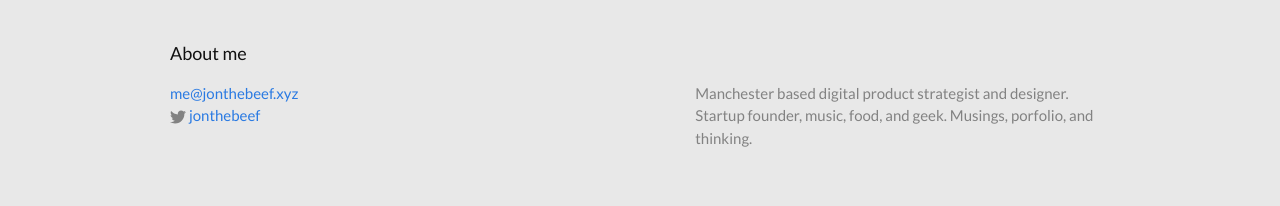
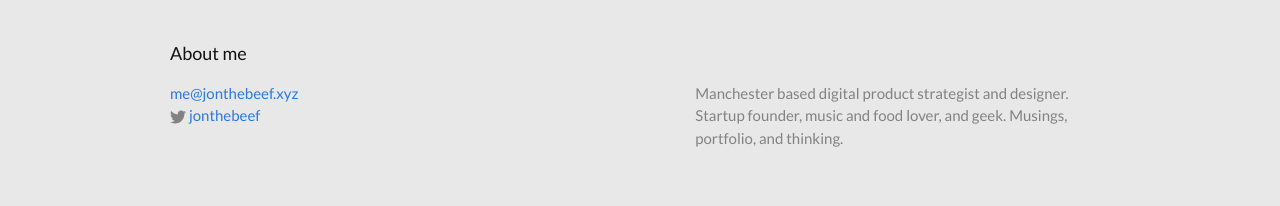
Before and after one commit to jonthebeef/jonthebeef.github.io, a Jekyll site: the page built from index.html, in a window 1280 px wide. Shown: the part 989-1195 px from the top of the page. Built offline with Jekyll 4.4.1, drawn with Linux system fonts in a browser that asks for light colours.

Commit message:
typo fix

```diff
--- a/_config.yml
+++ b/_config.yml
@@ -9,7 +9,7 @@
 title: i'm jonthebeef.
 email: me@jonthebeef.xyz
 description: > # this means to ignore newlines until "baseurl:"
-  Manchester based digital product strategist and designer. Startup founder, music, food, and geek. Musings, porfolio, and thinking.
+  Manchester based digital product strategist and designer. Startup founder, music and food lover, and geek. Musings, portfolio, and thinking.
 baseurl: "" # the subpath of your site, e.g. /blog
 url: "http://jonthebeef.xyz" # the base hostname & protocol for your site
 twitter_username: jonthebeef
```
